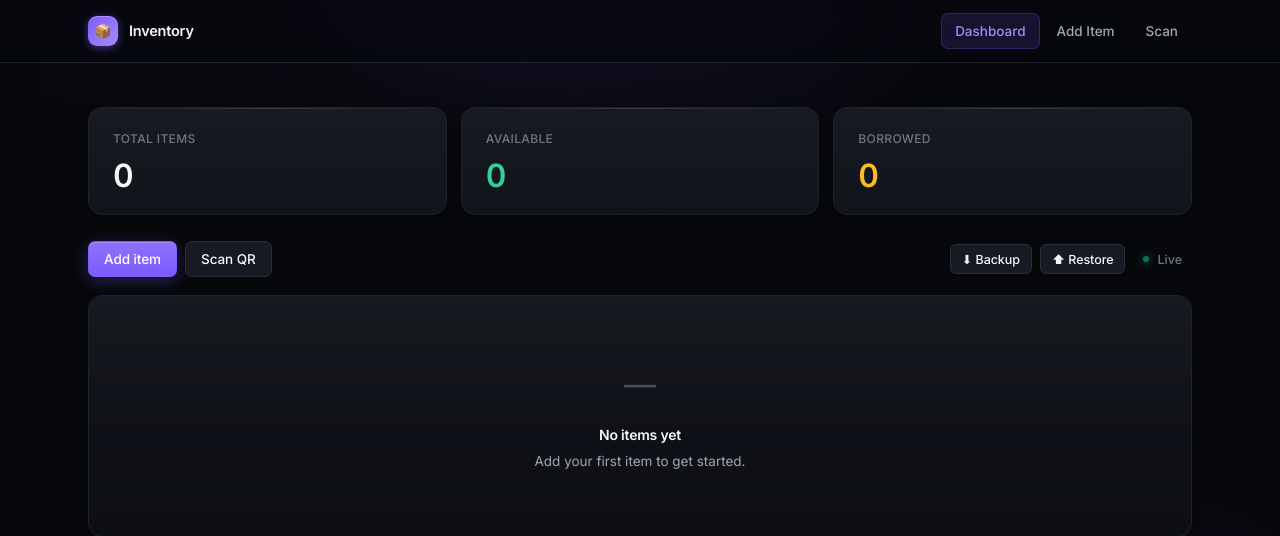
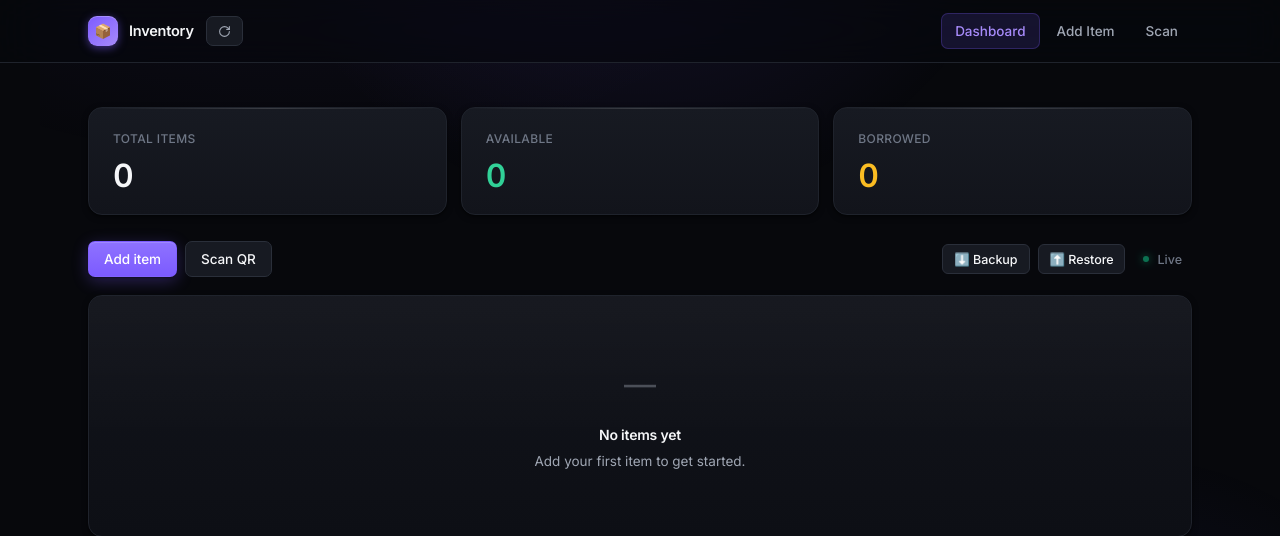
Before and after one commit to augs35/InvSys, a Flask app: page / in a window 1280 px wide. Shown: the top 536 px of the page. Run offline with Flask 3, Linux system fonts and the light colour scheme; data that the repository does not hold is empty.

Commit message:
v1.3 Added Refresh Button

```diff
--- a/static/style.css
+++ b/static/style.css
@@ -916,3 +916,49 @@ tbody a:hover::after { transform: scaleX(1); }
     max-width: none;
   }
 }
+
+/* ============ REFRESH BUTTON (next to brand) ============ */
+.btn-refresh {
+  display: inline-flex;
+  align-items: center;
+  gap: 6px;
+  height: 30px;
+  padding: 0 11px;
+  background: var(--surface-2);
+  color: var(--text-muted);
+  border: 1px solid var(--border-strong);
+  border-radius: var(--r-sm);
+  font-size: 12.5px;
+  font-weight: 500;
+  font-family: inherit;
+  cursor: pointer;
+  transition: all 0.18s ease;
+}
+.btn-refresh:hover {
+  background: var(--surface-hover);
+  border-color: #3a4150;
+  color: var(--text);
+  transform: translateY(-1px);
+}
+.btn-refresh:active {
+  transform: translateY(0);
+}
+.btn-refresh svg {
+  transition: transform 0.25s ease;
+}
+.btn-refresh:hover svg {
+  transform: rotate(30deg);
+}
+.btn-refresh:active svg {
+  animation: spin 0.35s ease;
+}
+@keyframes spin {
+  from { transform: rotate(0deg); }
+  to   { transform: rotate(360deg); }
+}
+
+/* Mobile: collapse to icon only */
+@media (max-width: 640px) {
+  .btn-refresh-label { display: none; }
+  .btn-refresh { padding: 0 8px; height: 28px; }
+}
--- a/templates/base.html
+++ b/templates/base.html
@@ -12,10 +12,18 @@
 
 <header>
   <div class="header-inner">
-    <a href="{{ url_for('index') }}" class="brand">
-      <div class="brand-icon">📦</div>
-      <span class="brand-text">Inventory</span>
-    </a>
+    <div style="display: flex; align-items: center; gap: 12px;">
+      <a href="{{ url_for('index') }}" class="brand">
+        <div class="brand-icon">📦</div>
+        <span class="brand-text">Inventory</span>
+      </a>
+      <button class="btn-refresh" onclick="location.reload()" title="Refresh page" aria-label="Refresh page">
+        <svg width="13" height="13" viewBox="0 0 24 24" fill="none" stroke="currentColor" stroke-width="2" stroke-linecap="round" stroke-linejoin="round">
+          <path d="M21 12a9 9 0 1 1-9-9c2.52 0 4.93 1 6.74 2.74L21 8"></path>
+          <polyline points="21 3 21 8 16 8"></polyline>
+        </svg>
+      </button>
+    </div>
     <nav>
       <a href="{{ url_for('index') }}" class="{{ 'active' if request.endpoint == 'index' }}">Dashboard</a>
       <a href="{{ url_for('add_item') }}" class="{{ 'active' if request.endpoint == 'add_item' }}">Add Item</a>
--- a/templates/index.html
+++ b/templates/index.html
@@ -22,10 +22,10 @@
 
   <div style="margin-left: auto; display: flex; align-items: center; gap: 8px;">
     <a class="btn btn-sm" href="{{ url_for('download_db') }}" title="Download a backup of the database">
-      ⬇ Backup
+      ⬇️ Backup
     </a>
     <button class="btn btn-sm" type="button" onclick="document.getElementById('dbUpload').click()" title="Restore from a .db file">
-      ⬆ Restore
+      ⬆️ Restore
     </button>
     <form id="dbRestoreForm" method="POST" action="{{ url_for('upload_db') }}" enctype="multipart/form-data" style="display:none">
       <input id="dbUpload" type="file" name="db_file" accept=".db" onchange="confirmRestore()">
```
Also changed, not shown: static/qrcodes/item_1.png (added).
